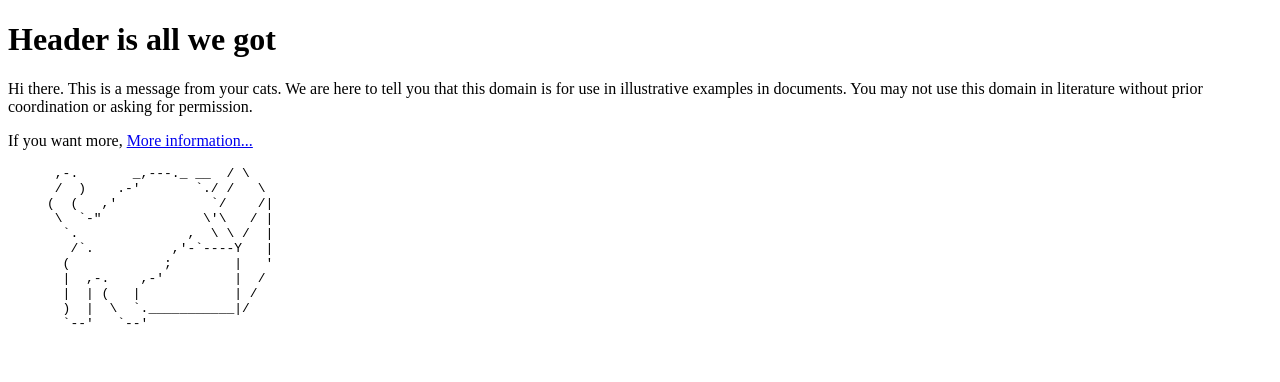
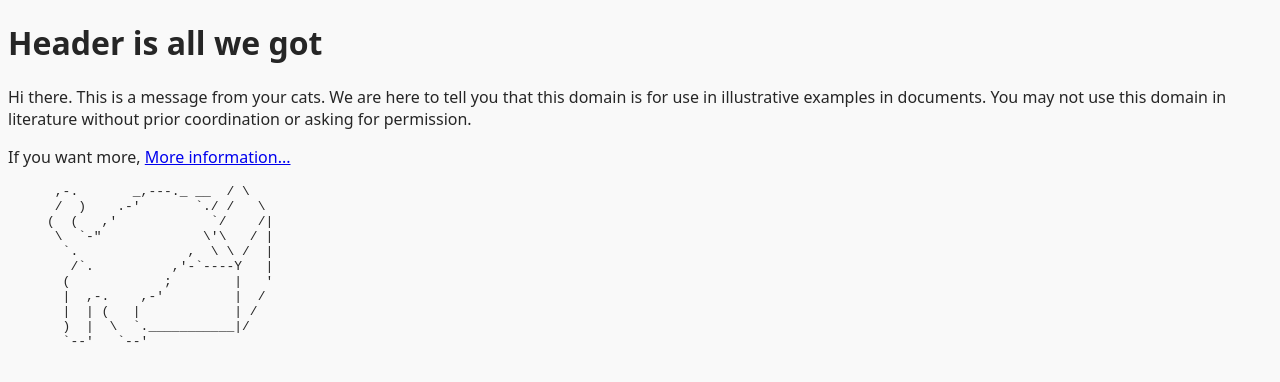
Before and after one commit to acrois/domomo, a website: page static/localhost/index.html in a window 1280 px wide. Drawn offline with Linux system fonts and the light colour scheme; files that its build step writes are made by us from their sources; files whose address does not match are found by name.

Commit message:
feat: support base dark mode

```diff
--- /dev/null
+++ b/static/_/s/base.css
@@ -0,0 +1,8 @@
+body {
+  /* background-color: Canvas;
+  color: CanvasText; */
+  background-color: color-mix(in srgb, Canvas, CanvasText 2.5%);
+  color: color-mix(in srgb, CanvasText, Canvas 15%);
+  color-scheme: light dark;
+  font-family:system-ui, -apple-system, BlinkMacSystemFont, 'Segoe UI', Roboto, Oxygen, Ubuntu, Cantarell, 'Open Sans', 'Helvetica Neue', sans-serif;
+}
--- a/static/localhost/index.html
+++ b/static/localhost/index.html
@@ -8,6 +8,7 @@
   <title>Example Domainz</title>
   <script type="module" src="./m/update.js"></script>
   <script type="module" src="./m/edit.js"></script>
+  <link rel="stylesheet" href="./s/base.css" />
   <link rel="stylesheet" href="./s/edit.css" />
 </head>
 
```
